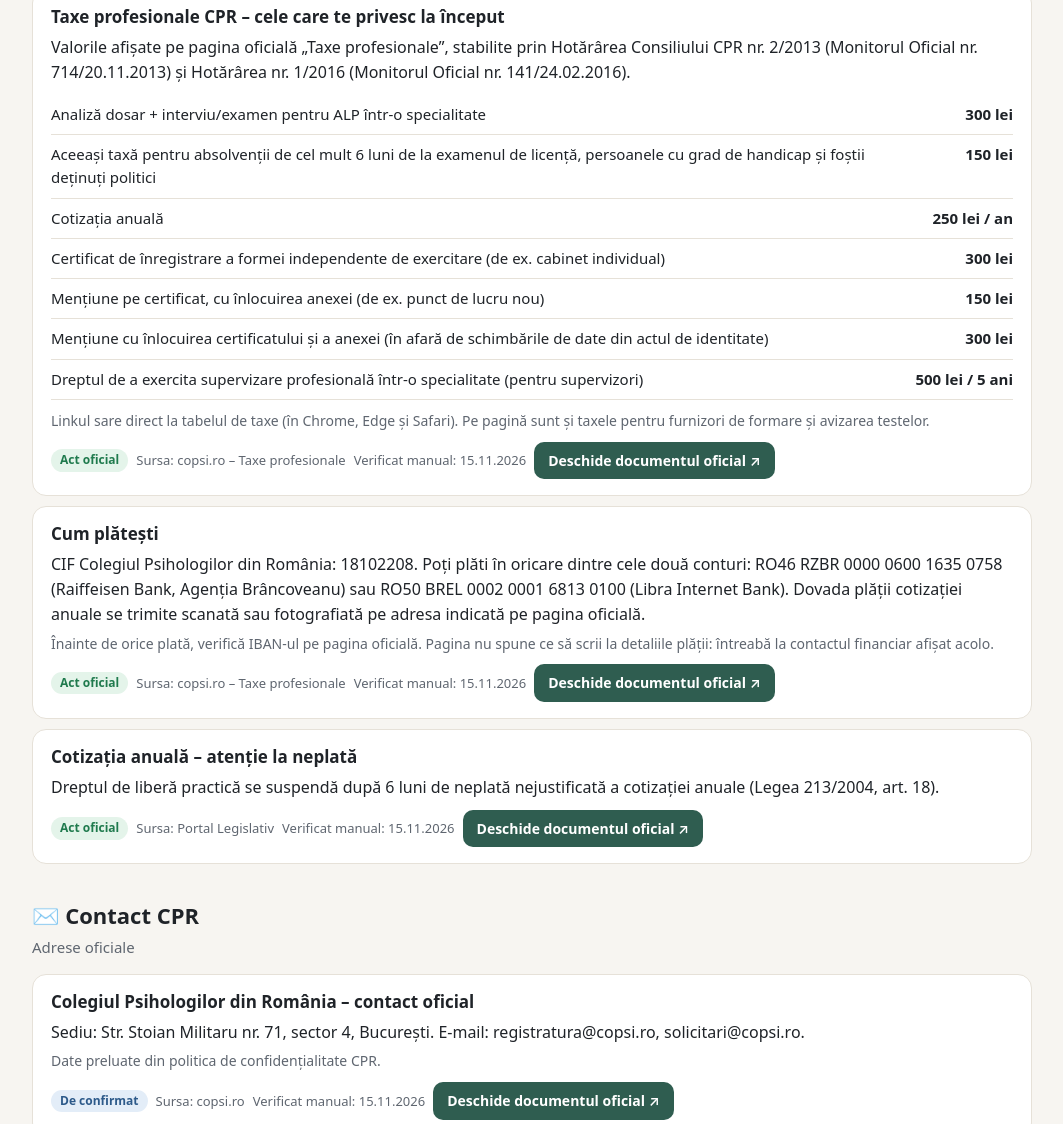
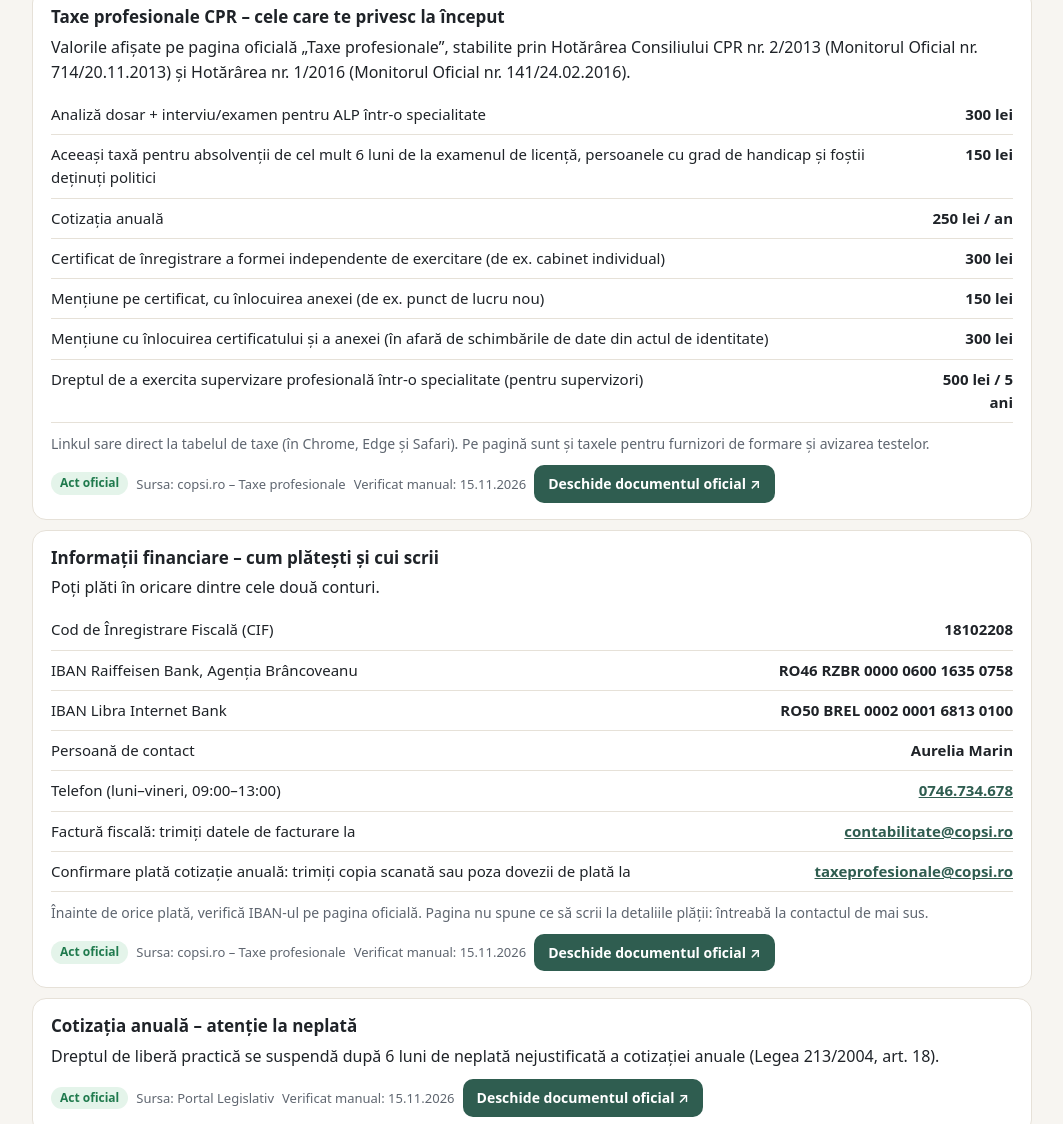
Before and after one commit to Lucs-droid/lucs-droid-PsyStart, a plain HTML site: page index.html in a window 1280 px wide. Shown: the part 4764-5888 px from the top of the page, without its empty margins (108-1171 px from the left). Drawn offline with Linux system fonts and the light colour scheme.

Commit message:
Informații financiare: CIF, IBAN-uri, contact, e-mailuri pentru factură și dovada plății
Co-Authored-By: Claude Opus 5.5 <noreply@anthropic.com>
Claude-Session: https://claude.ai/code/session_018zdfXsPwkTVjsw4EryQ2vk

```diff
--- a/data/resources.json
+++ b/data/resources.json
@@ -336,20 +336,54 @@
       "watch": true,
       "watch_section": [
         "TAXE PROFESIONALE",
-        "INFORMAȚII PRIVIND ACHIZIȚIONAREA"
+        "INFORMAȚII FINANCIARE"
       ]
     },
     {
       "id": "taxe-plata",
       "section": "taxe",
-      "title": "Cum plătești",
-      "what": "CIF Colegiul Psihologilor din România: 18102208. Poți plăti în oricare dintre cele două conturi: RO46 RZBR 0000 0600 1635 0758 (Raiffeisen Bank, Agenția Brâncoveanu) sau RO50 BREL 0002 0001 6813 0100 (Libra Internet Bank). Dovada plății cotizației anuale se trimite scanată sau fotografiată pe adresa indicată pe pagina oficială.",
+      "title": "Informații financiare – cum plătești și cui scrii",
+      "what": "Poți plăti în oricare dintre cele două conturi.",
       "url": "https://www.copsi.ro/index.php/taxe-profesionale#:~:text=INFORMA%C8%9AII%20FINANCIARE",
       "source": "copsi.ro – Taxe profesionale",
       "status": "oficial",
-      "note": "Înainte de orice plată, verifică IBAN-ul pe pagina oficială. Pagina nu spune ce să scrii la detaliile plății: întreabă la contactul financiar afișat acolo.",
+      "note": "Înainte de orice plată, verifică IBAN-ul pe pagina oficială. Pagina nu spune ce să scrii la detaliile plății: întreabă la contactul de mai sus.",
       "verified": "2026-11-15",
-      "watch": false
+      "watch": true,
+      "fees": [
+        [
+          "Cod de Înregistrare Fiscală (CIF)",
+          "18102208"
+        ],
+        [
+          "IBAN Raiffeisen Bank, Agenția Brâncoveanu",
+          "RO46 RZBR 0000 0600 1635 0758"
+        ],
+        [
+          "IBAN Libra Internet Bank",
+          "RO50 BREL 0002 0001 6813 0100"
+        ],
+        [
+          "Persoană de contact",
+          "Aurelia Marin"
+        ],
+        [
+          "Telefon (luni–vineri, 09:00–13:00)",
+          "0746.734.678"
+        ],
+        [
+          "Factură fiscală: trimiți datele de facturare la",
+          "contabilitate@copsi.ro"
+        ],
+        [
+          "Confirmare plată cotizație anuală: trimiți copia scanată sau poza dovezii de plată la",
+          "taxeprofesionale@copsi.ro"
+        ]
+      ],
+      "watch_section": [
+        "INFORMAȚII FINANCIARE",
+        "INFORMAȚII PRIVIND ACHIZIȚIONAREA"
+      ]
     },
     {
       "id": "cotizatie-suspendare",
--- a/index.html
+++ b/index.html
@@ -60,7 +60,8 @@
   footer{color:var(--muted);font-size:13px;padding:30px 0 50px;border-top:1px solid var(--line);margin-top:40px}
   .fees{width:100%;border-collapse:collapse;margin:10px 0;font-size:15px}
   .fees td{padding:8px 0;border-bottom:1px solid var(--line);vertical-align:top}
-  .fees td:last-child{text-align:right;white-space:nowrap;font-weight:600;padding-left:16px}
+  .fees td:last-child{text-align:right;font-weight:600;padding-left:16px}
+  @media (max-width:600px){ .fees td{display:block;border:0;padding:2px 0} .fees td:last-child{text-align:left;padding:0 0 10px;border-bottom:1px solid var(--line)} }
   .empty{color:var(--muted);font-style:italic}
   mark{background:var(--warn-bg);color:inherit;border-radius:3px}
 </style>
@@ -135,7 +136,7 @@ function card(it){
   return `<article class="item" data-text="${esc(fold([it.title,it.what,it.note,it.source,...(it.fees||[]).flat()].join(" ")))}">
     <h3>${esc(it.title)}</h3>
     <p>${esc(it.what)}</p>
-    ${it.fees ? `<table class="fees">${it.fees.map(f=>`<tr><td>${esc(f[0])}</td><td>${esc(f[1])}</td></tr>`).join("")}</table>` : ""}
+    ${it.fees ? `<table class="fees">${it.fees.map(f=>`<tr><td>${esc(f[0])}</td><td>${/^[^\s@]+@[^\s@]+$/.test(f[1]) ? `<a href="mailto:${esc(f[1])}">${esc(f[1])}</a>` : /^\d{4}\.\d{3}\.\d{3}$/.test(f[1]) ? `<a href="tel:${esc(f[1].replace(/\./g,""))}">${esc(f[1])}</a>` : esc(f[1])}</td></tr>`).join("")}</table>` : ""}
     ${it.note ? `<p class="note">${esc(it.note)}</p>` : ""}
     <div class="meta">
       <span class="badge b-${esc(it.status)}" title="${esc(label)}">${esc(shortLabel)}</span>
```
